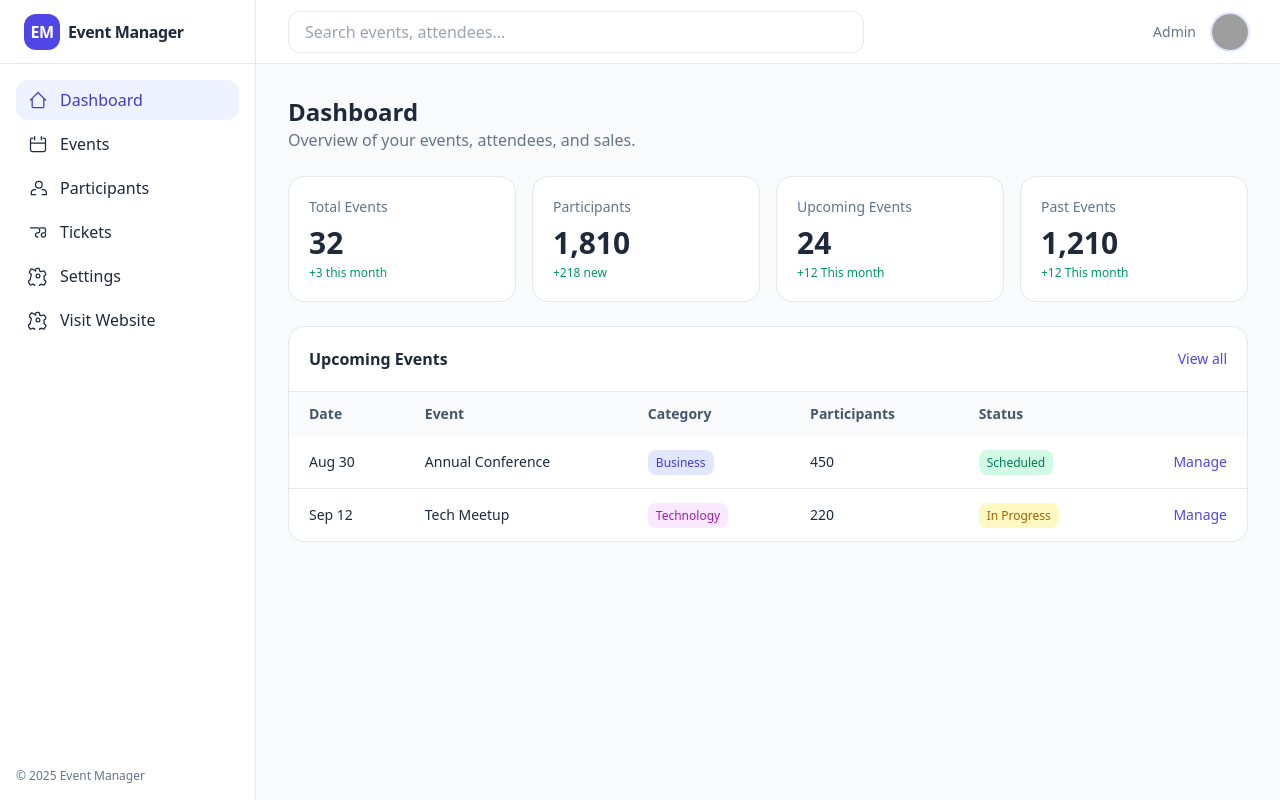
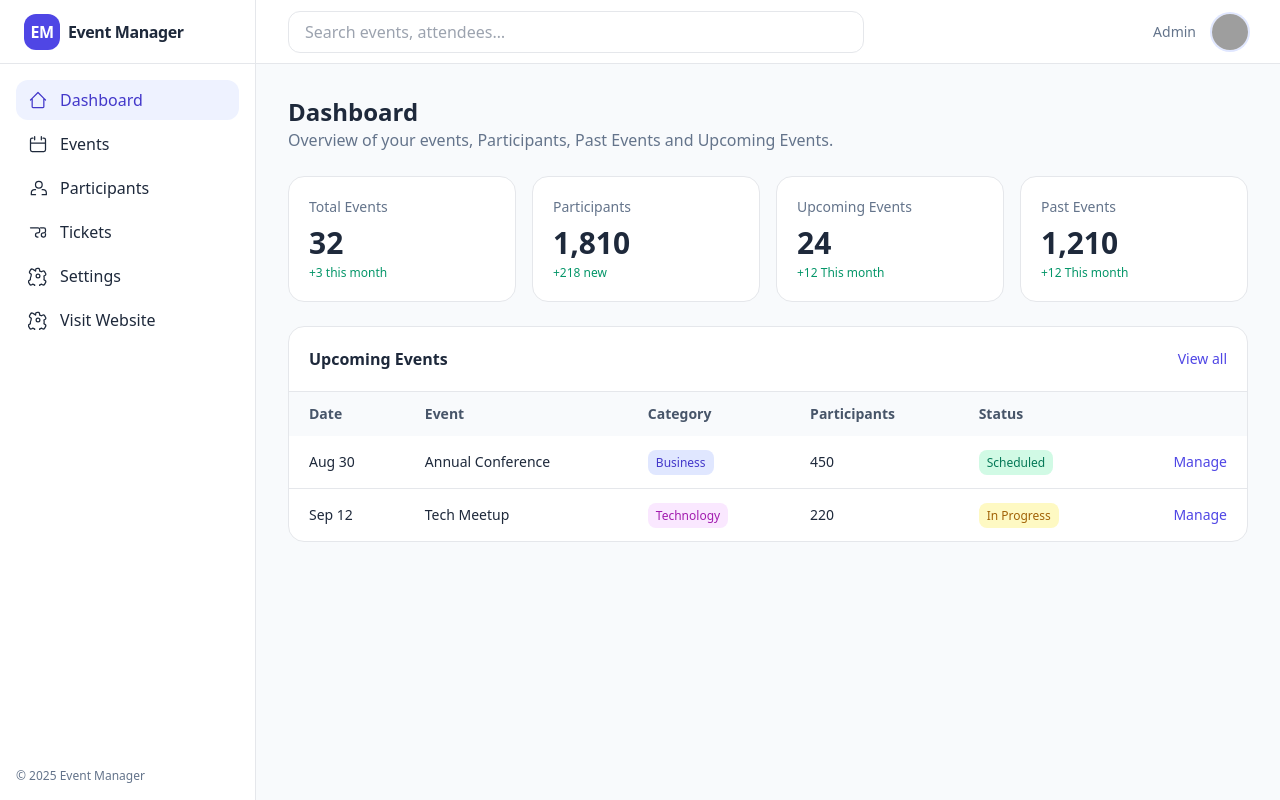
Before and after one commit to yanisahmed/python-event-management, a Django app: page /admin/dashboard/ in a window 1280 px wide. Run offline with Django 5.2, Linux system fonts and the light colour scheme; some libraries are stand-ins or nearby versions; grey boxes are pictures that could not be loaded.

Commit message:
[done] Indentation

```diff
--- a/event/templates/dashboard/dashboard-home.html
+++ b/event/templates/dashboard/dashboard-home.html
@@ -3,10 +3,10 @@
 {% block dashboard %}
         <div>
             <h1 class="text-2xl font-semibold">Dashboard</h1>
-          <p class="text-slate-500">Overview of your events, attendees, and sales.</p>
+            <p class="text-slate-500">Overview of your events, Participants, Past Events and Upcoming Events.</p>
         </div>
 
-        <!-- Stats Grid -->
+        {% comment %} Stats Grid {% endcomment %}
         <section class="grid sm:grid-cols-2 xl:grid-cols-4 gap-4">
             <div class="rounded-2xl border bg-white p-5">
                 <p class="text-sm text-slate-500">Total Events</p>
@@ -30,7 +30,7 @@
             </div>
         </section>
 
-        <!-- Upcoming Events -->
+        {% comment %} Upcoming Events {% endcomment %}
         <section class="rounded-2xl border bg-white">
             <div class="p-5 border-b flex items-center justify-between">
                 <h2 class="font-semibold">Upcoming Events</h2>
```
Lines whose indentation alone changed are shown as unchanged.
